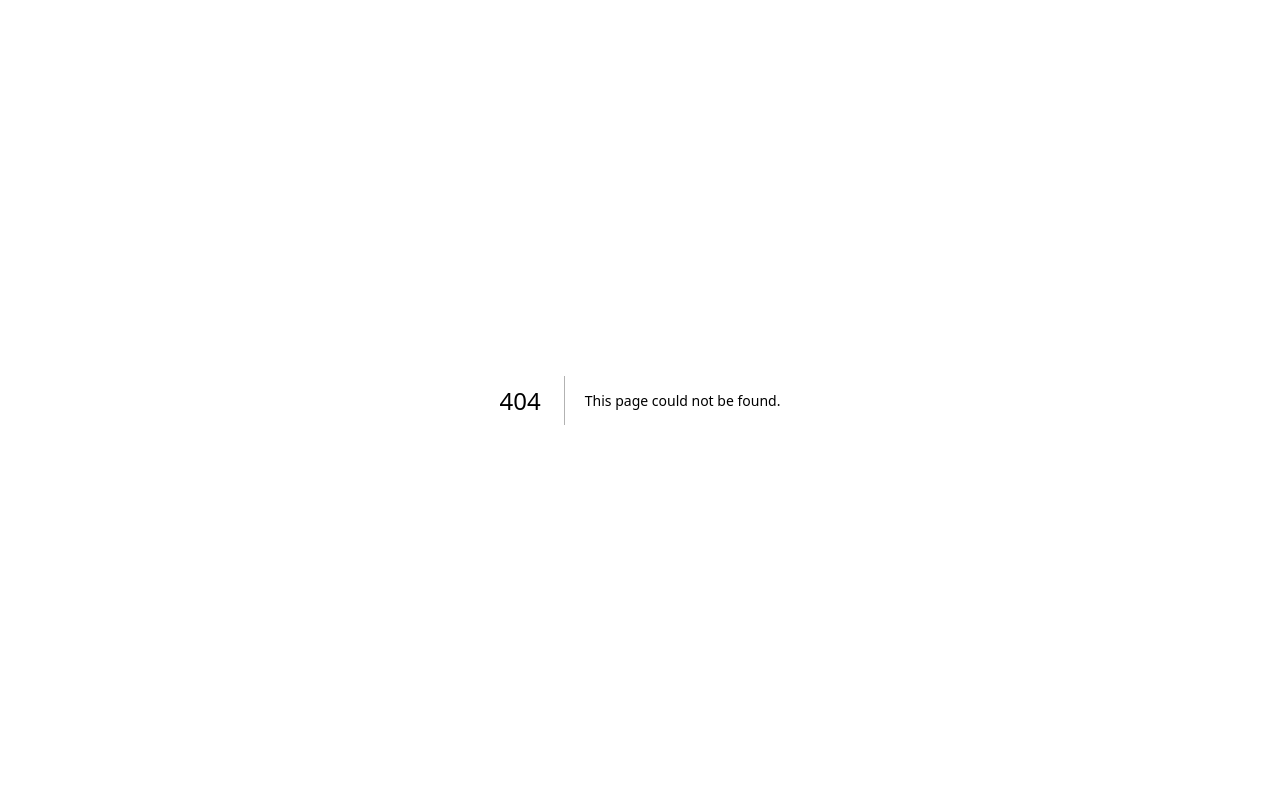
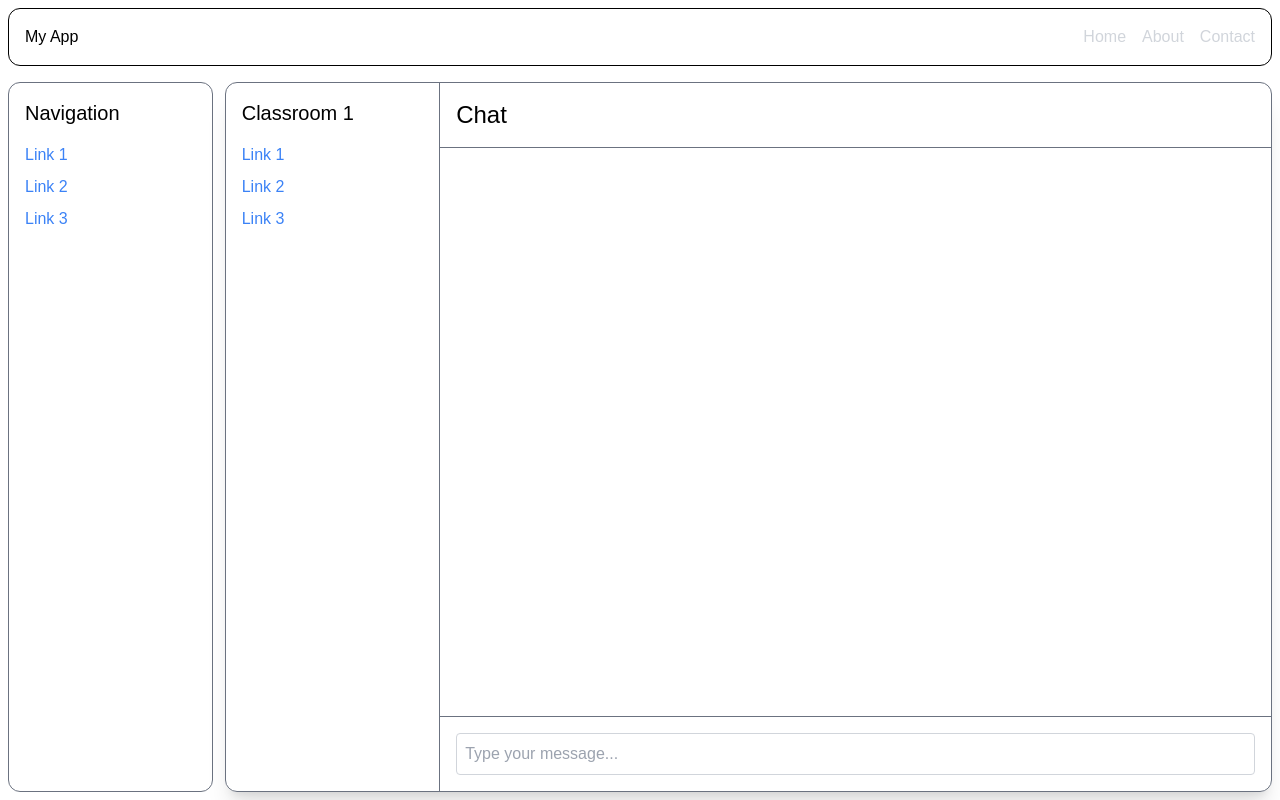
Before and after one commit to prad-human-007/smartsage, a Next.js app: page /classroom/1/chat in a window 1280 px wide. Before the commit this address had no page. Built offline with nearby package versions, Linux system fonts and the light colour scheme.

Commit message:
created layout file

```diff
--- /dev/null
+++ b/src/app/(student)/classroom/[class_id]/chat/page.tsx
@@ -0,0 +1,31 @@
+export default function ChatAIPage({params: {class_id}}: {params: {class_id: string}}) {
+    return (
+        <div className="flex flex-col w-full h-full items-center">
+            <div className="shadow-xl flex flex-row w-full h-full items-center border border-gray-500 rounded-xl">
+                <div className="flex flex-col w-1/4 h-full border-r border-gray-500 p-4">
+                    <h2 className="text-xl mb-4">Classroom {class_id}</h2>
+                    <ul className="flex-grow overflow-y-auto">
+                        <li className="mb-2"><a href="#" className="text-blue-500">Link 1</a></li>
+                        <li className="mb-2"><a href="#" className="text-blue-500">Link 2</a></li>
+                        <li className="mb-2"><a href="#" className="text-blue-500">Link 3</a></li>
+                        {/* Add more links or content here */}
+                    </ul>
+                </div>
+                <div className="flex flex-col w-full h-full">
+                    <h1 className="text-2xl p-4 border-b border-gray-500">Chat</h1>
+                    <div className="flex-grow overflow-y-auto w-full p-4">
+                        {/* Chat messages will be displayed here */}
+                    </div>
+                    <div className="w-full p-4 border-t border-gray-500">
+                        <input
+                            type="text"
+                            className="w-full p-2 border border-gray-300 rounded"
+                            placeholder="Type your message..."
+                        />
+                    </div>
+                </div>
+
+            </div>
+        </div>
+    )
+}
--- /dev/null
+++ b/src/app/(student)/dashboard/page.tsx
@@ -0,0 +1,3 @@
+export default function Page() {
+
+}
--- /dev/null
+++ b/src/app/(student)/layout.tsx
@@ -0,0 +1,33 @@
+import { ReactNode } from "react";
+
+export default function Layout({children} : {children: ReactNode}) {
+    return (
+        <div className="flex flex-col w-full h-screen items-center p-2 gap-2 lg:gap-4">
+            {/* Navbar */}
+            <nav className="flex flex-row max-w-[120rem] w-full justify-between border rounded-xl p-4">
+                <div className="">My App</div>
+                <ul className="flex space-x-4">
+                    <li><a href="#" className="text-gray-300 hover:text-white">Home</a></li>
+                    <li><a href="#" className="text-gray-300 hover:text-white">About</a></li>
+                    <li><a href="#" className="text-gray-300 hover:text-white">Contact</a></li>
+                </ul>
+            </nav>
+            {/* Content */}
+            <div className="flex flex-row max-w-[120rem] w-full h-full items-center gap-3 ">
+                {/* Sidebar */}
+                <div className="flex flex-col w-[15rem] h-full border border-gray-500 rounded-xl p-4">
+                    <h2 className="text-xl mb-4">Navigation</h2>
+                    <ul className="flex-grow overflow-y-auto">
+                        <li className="mb-2"><a href="#" className="text-blue-500">Link 1</a></li>
+                        <li className="mb-2"><a href="#" className="text-blue-500">Link 2</a></li>
+                        <li className="mb-2"><a href="#" className="text-blue-500">Link 3</a></li>
+                        {/* Add more links or content here */}
+                    </ul>
+                </div>
+                <div className="w-full h-full">
+                    {children}
+                </div>
+            </div>
+        </div>
+    )
+}
```
